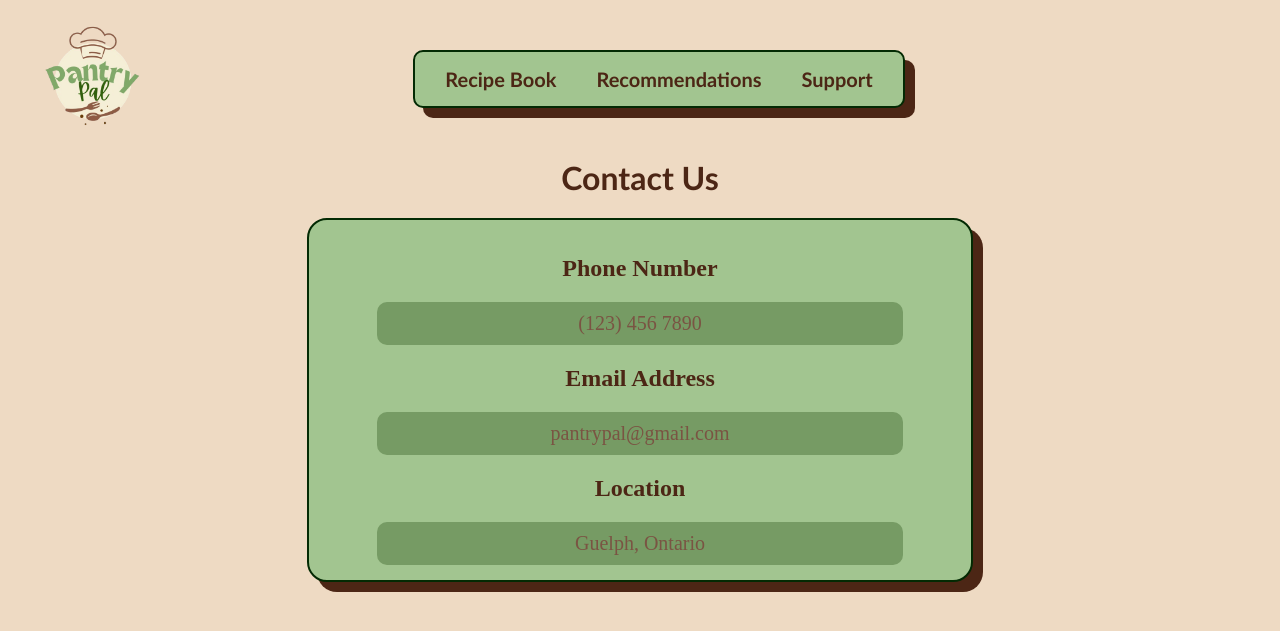
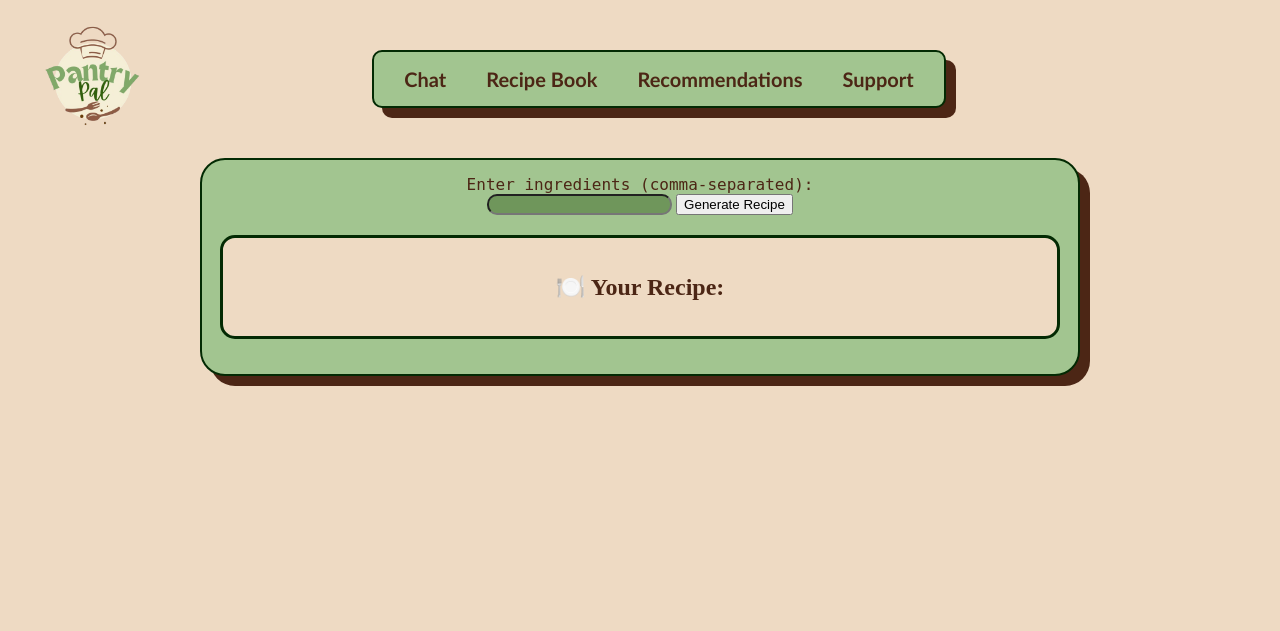
Before and after one commit to 404-CaitlinCR/pantryPals, a Flask app: page /support in a window 1280 px wide. Shown: the top 631 px of the page. Run offline with Flask 3, Linux system fonts and the light colour scheme.

Commit message:
Update support.html

```diff
--- a/templates/support.html
+++ b/templates/support.html
@@ -8,6 +8,7 @@
 </head>
 <body>
     <header>
+
         <div class="nav">
             <a href="{{ url_for('home') }}">
                 <img src="{{ url_for('static', filename='PantryPalLogo.png') }}" style="width:150px; height:150px;" alt="Pantry Pal Logo">
@@ -15,6 +16,7 @@
 
             <!-- make home into a quick link to the homepage -->
              <div class="pages">
+                <a href="{{ url_for('chat') }}">Chat</a>
                 <a href="{{ url_for('recipe_book') }}">Recipe Book</a>
                 <a href="{{ url_for('recommendations') }}">Recommendations</a>
                 <a href="{{ url_for('support') }}">Support</a>
@@ -23,15 +25,56 @@
         </div>
     </header>
     <body>
-    <div>
-        <h1 style="text-align: center;">Contact Us</h1>
-        <div class="contact">
-            <h2>Phone Number</h2>
-            <p>(123) 456 7890</p>
-            <h2>Email Address</h2>
-            <p>pantrypal@gmail.com</p>
-            <h2>Location</h2>
-            <p>Guelph, Ontario</p>
+
+    <div class="interface">
+        <div class="userInput">
+            <form method="post" action="/generate">
+                <label for="ingredients">Enter ingredients (comma-separated):</label><br>
+                <input type="text" id="ingredients" name="ingredients" required>
+                <button type="submit">Generate Recipe</button>
+            </form>
+        </div>
+
+        <div class="chatBox" id="output">
+            <h2>🍽️ Your Recipe:</h2>
+            <!-- Streaming output will go here -->
         </div>
     </div>
+
+    <script>
+        const form = document.querySelector("form");
+        const outputDiv = document.getElementById("output");
+
+        form.addEventListener("submit", function (e) {
+            e.preventDefault();
+            outputDiv.innerHTML = "<p>Generating...</p>";
+
+            fetch("/generate", {
+                method: "POST",
+                body: new FormData(form),
+            }).then(response => {
+                const reader = response.body.getReader();
+                const decoder = new TextDecoder("utf-8");
+
+                function readChunk() {
+                    reader.read().then(({ done, value }) => {
+                        if (done) {
+                            console.log("Stream complete");
+                            return;
+                        }
+                        const chunk = decoder.decode(value, { stream: true });
+                        console.log("Chunk received:", chunk); // Debug: Log each chunk
+                        outputDiv.innerHTML += chunk; // Append the chunk to the output
+                        readChunk(); // Continue reading
+                    });
+                }
+
+                readChunk();
+            }).catch(error => {
+                console.error("Error fetching data:", error);
+                outputDiv.innerHTML = "<p>Error generating recipe. Please try again.</p>";
+            });
+        });
+    </script>
 </body>
+</html>
```
Lines whose indentation alone changed are shown as unchanged.
